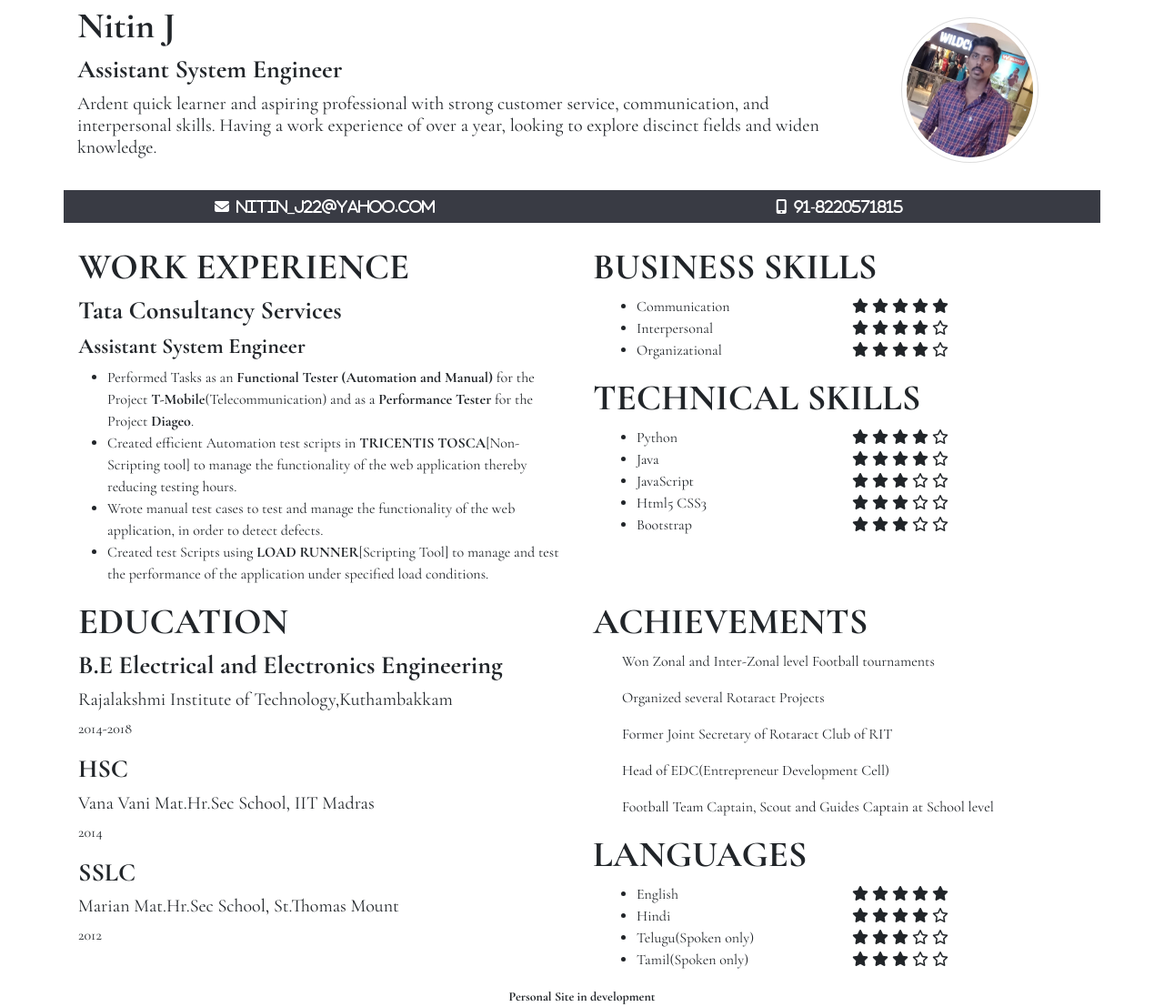
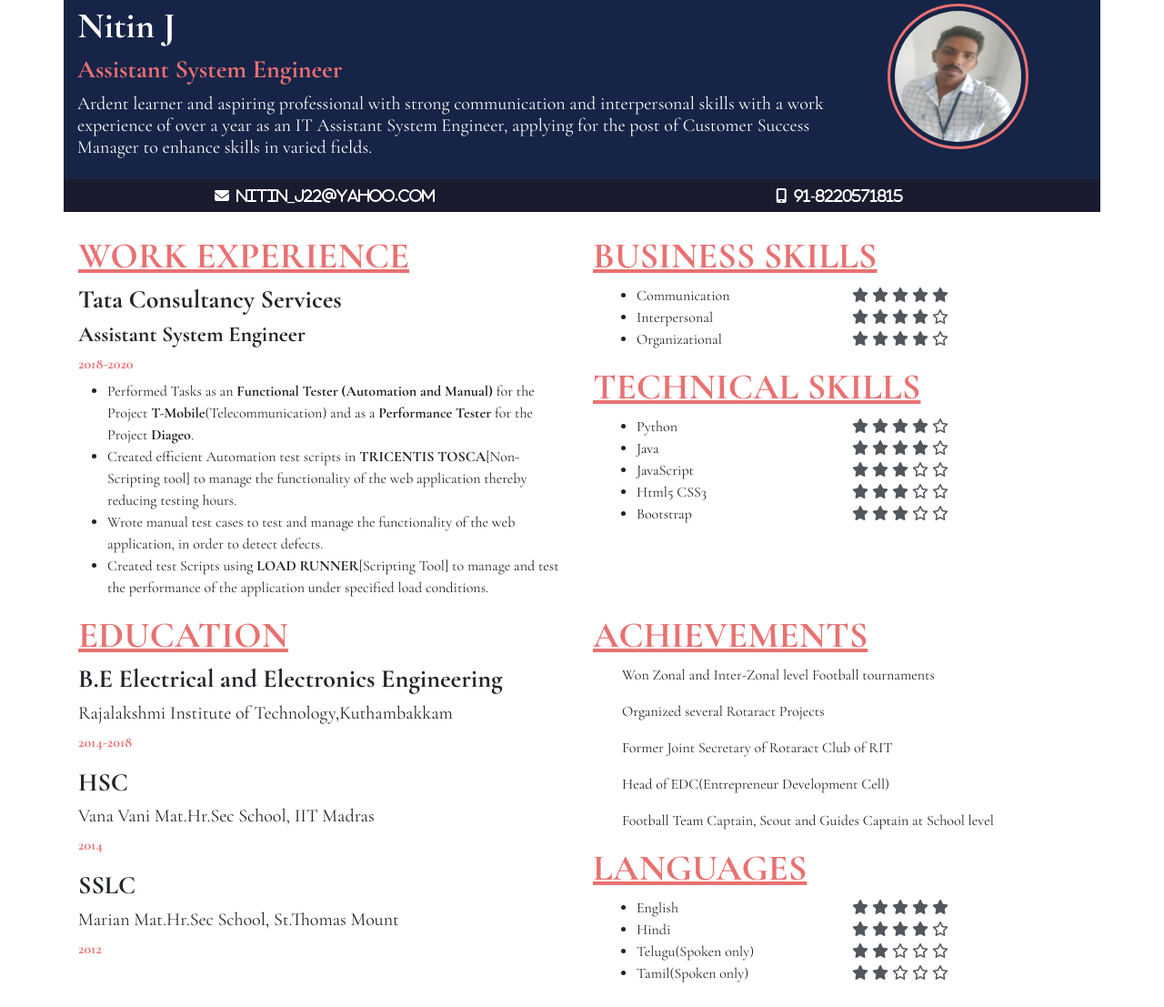
Before and after one commit to NitinJ22/MyResume, a plain HTML site: page index.html in a window 1280 px wide. Shown: the part 11-1118 px from the top of the page at 91% size. Drawn offline with nearby package versions, Linux system fonts and the light colour scheme; a web font is replaced by a local one.

Commit message:
Uploaded New files

```diff
--- a/index.html
+++ b/index.html
@@ -27,15 +27,15 @@
       <div class="row">
         <div class="col-lg-9 col-md-8 ">
           <h1><strong>Nitin J</strong></h1>
-          <h3><strong>Assistant System Engineer</strong></h3>
-          <p class="h5">Ardent quick learner and aspiring professional with strong customer service, communication, and
-interpersonal skills. Having a work experience of over a year, looking to explore discinct fields and widen
-knowledge.</p>
+          <h3 id="heading"><strong>Assistant System Engineer</strong></h3>
+          <p class="h5">Ardent learner and aspiring professional with strong communication and interpersonal skills with a work experience of over a year as an IT Assistant System Engineer, applying for the post of Customer Success Manager to enhance
+            skills
+            in varied fields.</p>
         </div>
         <div class="col-lg-3 col-md-4 ">
-          <div class="row main-profile">
+          <div class="row ">
             <div class="container">
-              <img src="my-image.jpg" alt="">
+              <img class="my-image" src="image.jpg" alt="">
             </div>
           </div>
         </div>
@@ -55,18 +55,17 @@ knowledge.</p>
   </section>
   <br>
 
-
-
-
   <!-- Resume Details -->
   <section class="resume-details">
 
     <div class="container">
       <div class="row">
         <div class="col-lg-6 col-md-12 col-sm-12">
-          <h1><strong>WORK EXPERIENCE</strong></h1>
-          <h3><strong>Tata Consultancy Services</strong></h3>
-          <h4><strong>Assistant System Engineer</strong></h4>
+          <h1 id="main-heading"><strong>WORK EXPERIENCE</strong></h1>
+          <h3 id="base-heading"><strong>Tata Consultancy Services</strong></h3>
+          <h4></h4>
+          <h4 id="base-heading"><strong>Assistant System Engineer</strong></h4>
+          <h6 id="subtext">2018-2020</h6>
           <ul>
             <li>Performed Tasks as an <strong>Functional Tester (Automation and Manual)</strong> for the Project <strong>T-Mobile</strong>(Telecommunication) and as a <strong>Performance Tester</strong> for the Project <strong>Diageo</strong>.</li>
             <li>Created efficient Automation test scripts in <strong>TRICENTIS TOSCA</strong>[Non-Scripting tool] to manage the functionality of the web application thereby reducing testing hours.</li>
@@ -75,7 +74,7 @@ knowledge.</p>
           </ul>
         </div>
         <div class="col-lg-6 col-md-12 col-sm-12">
-          <h1><strong>BUSINESS SKILLS</strong></h1>
+          <h1 id="main-heading"><strong>BUSINESS SKILLS</strong></h1>
           <div class="container">
             <div class="row">
               <div class="col-6">
@@ -94,7 +93,7 @@ knowledge.</p>
             </div>
           </div>
 
-          <h1><strong>TECHNICAL SKILLS</strong></h1>
+          <h1 id="main-heading"><strong>TECHNICAL SKILLS</strong></h1>
           <div class="container">
             <div class="row">
               <div class="col-6">
@@ -122,20 +121,20 @@ knowledge.</p>
     <div class="container">
       <div class="row">
         <div class="col-lg-6 col-md-12 col-sm-12">
-          <h1><strong>EDUCATION</strong></h1>
-          <p class="h3"><strong>B.E Electrical and Electronics Engineering</strong></p>
-          <p class="h5">Rajalakshmi Institute of Technology,Kuthambakkam</p>
-          <p>2014-2018</p>
-          <p class="h3"><strong>HSC</strong></p>
-          <p class="h5">Vana Vani Mat.Hr.Sec School, IIT Madras</p>
-          <p>2014</p>
-          <p class="h3"><strong>SSLC</strong></p>
-          <p class="h5">Marian Mat.Hr.Sec School, St.Thomas Mount</p>
-          <p>2012</p>
+          <h1 id="main-heading"><strong>EDUCATION</strong></h1>
+          <p class="h3" id="base-heading"><strong>B.E Electrical and Electronics Engineering</strong></p>
+          <p class="h5" id="base-heading">Rajalakshmi Institute of Technology,Kuthambakkam</p>
+          <p id="subtext">2014-2018</p>
+          <p class="h3" id="base-heading"><strong>HSC</strong></p>
+          <p class="h5" id="base-heading">Vana Vani Mat.Hr.Sec School, IIT Madras</p>
+          <p id="subtext">2014</p>
+          <p class="h3" id="base-heading"><strong>SSLC</strong></p>
+          <p class="h5" id="base-heading">Marian Mat.Hr.Sec School, St.Thomas Mount</p>
+          <p id="subtext">2012</p>
 
         </div>
         <div class="col-lg-6 col-md-12 col-sm-12">
-          <h1><strong>ACHIEVEMENTS</strong></h1>
+          <h1 id="main-heading"><strong>ACHIEVEMENTS</strong></h1>
           <ul>
             <p>Won Zonal and Inter-Zonal level Football tournaments</p>
             <p>Organized several Rotaract Projects</p>
@@ -143,7 +142,7 @@ knowledge.</p>
             <p>Head of EDC(Entrepreneur Development Cell)</p>
             <p>Football Team Captain, Scout and Guides Captain at School level</p>
           </ul>
-          <h1><strong>LANGUAGES</strong></h1>
+          <h1 id="main-heading"><strong>LANGUAGES</strong></h1>
           <div class="container">
             <div class="row">
               <div class="col-6">
@@ -157,8 +156,8 @@ knowledge.</p>
               <div class="col-6">
                 <i class="skill-icon fas fa-star"></i><i class="skill-icon fas fa-star"></i><i class="skill-icon fas fa-star"></i><i class="skill-icon fas fa-star"></i><i class="skill-icon fas fa-star"></i><br>
                 <i class="skill-icon fas fa-star"></i><i class="skill-icon fas fa-star"></i><i class="skill-icon fas fa-star"></i><i class="skill-icon fas fa-star"></i><i class="skill-icon far fa-star"></i><br>
-                <i class="skill-icon fas fa-star"></i><i class="skill-icon fas fa-star"></i><i class="skill-icon fas fa-star"></i><i class="skill-icon far fa-star"></i><i class="skill-icon far fa-star"></i><br>
-                <i class="skill-icon fas fa-star"></i><i class="skill-icon fas fa-star"></i><i class="skill-icon fas fa-star"></i><i class="skill-icon far fa-star"></i><i class="skill-icon far fa-star"></i><br>
+                <i class="skill-icon fas fa-star"></i><i class="skill-icon fas fa-star"></i><i class="skill-icon far fa-star"></i><i class="skill-icon far fa-star"></i><i class="skill-icon far fa-star"></i><br>
+                <i class="skill-icon fas fa-star"></i><i class="skill-icon fas fa-star"></i><i class="skill-icon far fa-star"></i><i class="skill-icon far fa-star"></i><i class="skill-icon far fa-star"></i><br>
               </div>
             </div>
           </div>
@@ -167,7 +166,6 @@ knowledge.</p>
     </div>
 
   </section>
-  <div style="text-align: center"><small><strong>Personal Site in development</strong></small></div>
 
 
 
--- a/styles.css
+++ b/styles.css
@@ -6,18 +6,25 @@ body{
 /* Profile */
 .main-profile{
   padding: 15px;
+  background-color: #162447;
+  color: white;
+}
+
+#heading{
+  color: #e97171;
 }
 
 img{
   height: 160px;
+  width: 60%;
   margin-left: 40px;
   border-radius: 50%;
-  border: 1px solid #ddd;
+  border: 3px solid #e97171;
   padding: 5px;
 }
 
 .contact-bar{
-  background-color: #393b44;
+  background-color: #1b1b2f;
   color: white;
   text-align: center;
 }
@@ -28,4 +35,23 @@ img{
 /* Resume details */
 .skill-icon{
   margin: 2px;
+  color: #52575d;
 }
+
+#location{
+  text-align: right;
+}
+
+#main-heading{
+  text-decoration: underline;
+  color: #e97171;
+}
+
+#subtext{
+  color: #e97171;
+  font-weight: bold;
+}
+
+#base-heading{
+  text-decoration-style: solid;
+}
```
Also changed, not shown: image.jpg (added).
